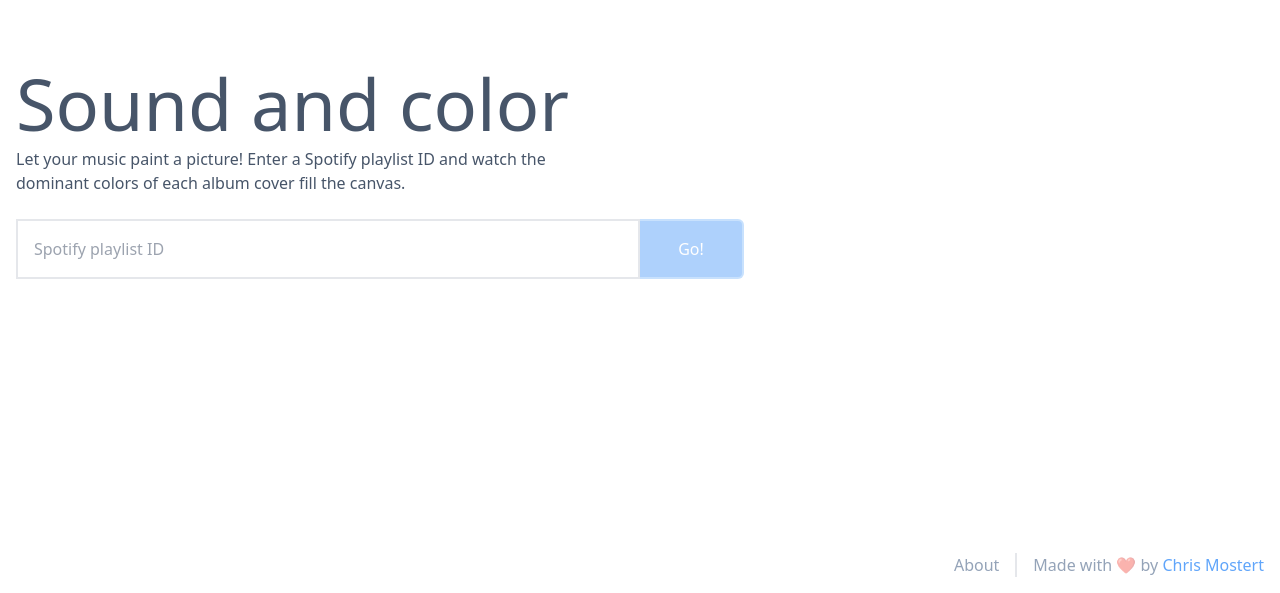
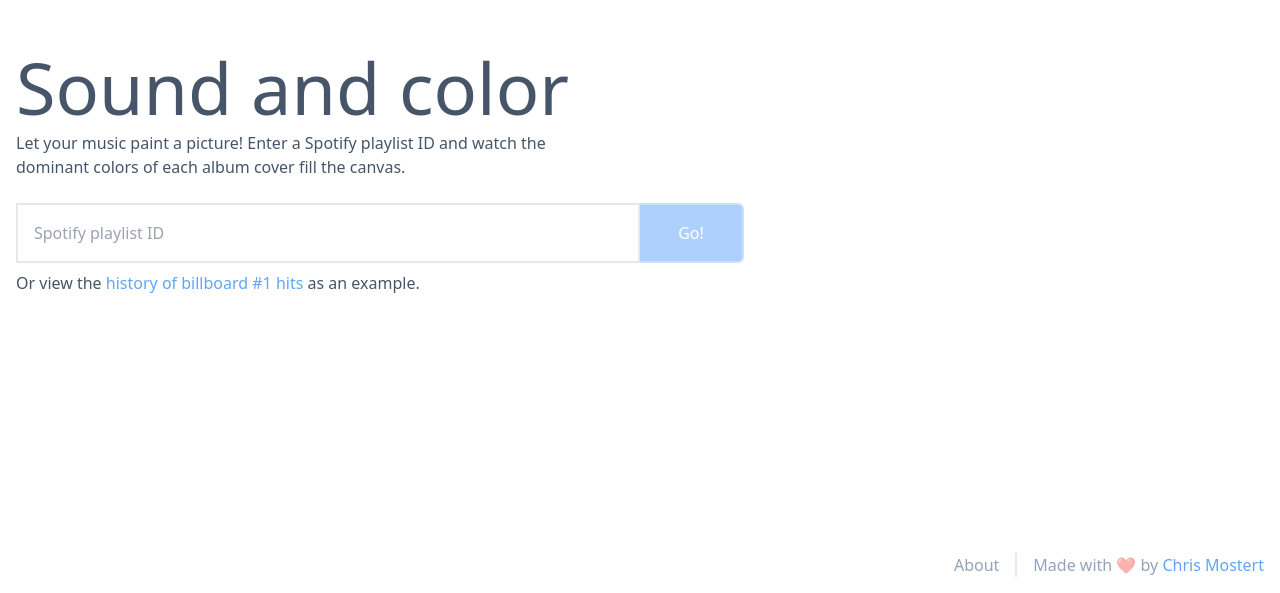
Before and after one commit to chrismostert/Sound-and-Color, a SvelteKit app: page / in a window 1280 px wide. Shown: the part 207-800 px from the top of the page. Built offline with nearby package versions, Linux system fonts and the light colour scheme.

Commit message:
Add example URL

```diff
--- a/src/routes/+page.svelte
+++ b/src/routes/+page.svelte
@@ -42,3 +42,10 @@
 		on:click={() => (playlist_id = textinput)}>Go!</button
 	>
 </div>
+
+<div class="text-slate-600 max-w-prose mt-2">
+	Or view the <a
+		class="text-blue-400 hover:text-blue-600 hover:underline"
+		href="/6KOwiWg5zwrt83nEcx7HyI">history of billboard #1 hits</a
+	> as an example.
+</div>
```
